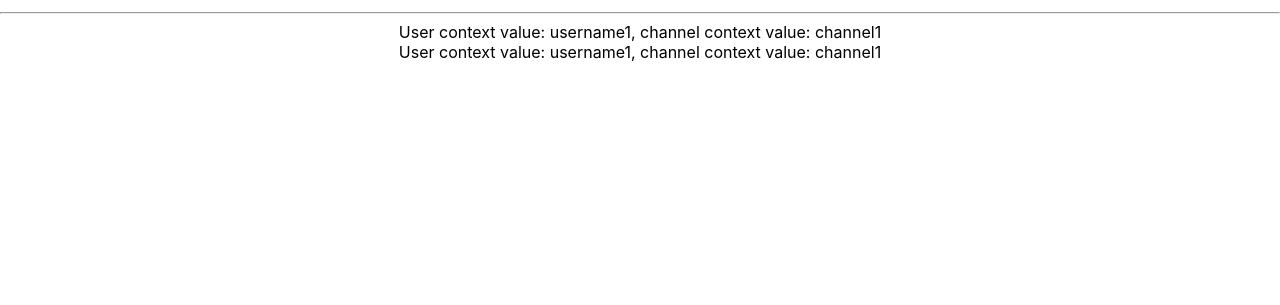
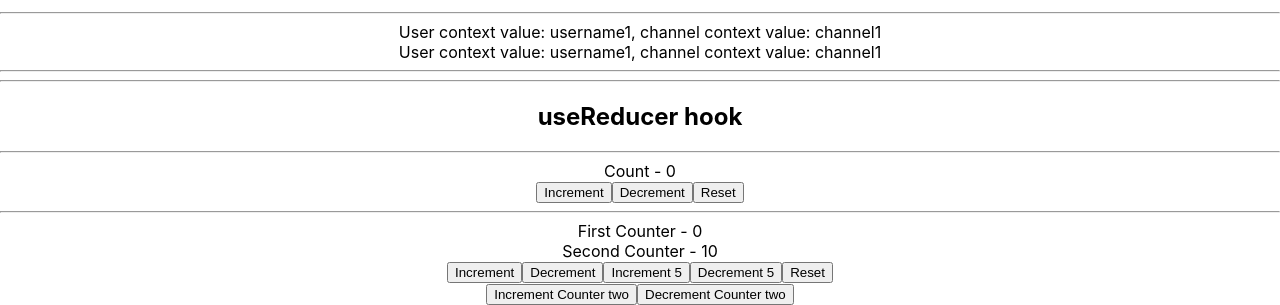
Before and after one commit to apm30/hooks, a React (Create React App) app: page / in a window 1280 px wide. Shown: the part 904-1209 px from the top of the page. Before the commit the page ends 966 px from the top, so only its background shows below. Built offline with nearby package versions, Linux system fonts and the light colour scheme; no server answers.

Commit message:
ReducerCounters added

```diff
--- a/src/App.js
+++ b/src/App.js
@@ -11,6 +11,8 @@
 import IntervalHookCounter from './components/IntervalHookCounter';
 import DataFetching from './components/DataFetching';
 import ComponentA from './components/ComponentA';
+import ReducerCounter from './components/ReducerCounter';
+import ReducerCounterTwo from './components/ReducerCounterTwo';
 
 export const UserContext = React.createContext();
 export const ChannelContext = React.createContext();
@@ -58,6 +60,13 @@
 					<ComponentA />
 				</ChannelContext.Provider>
 			</UserContext.Provider>
+			<hr />
+			<hr />
+			<h2>useReducer hook</h2>
+			<hr />
+			<ReducerCounter />
+			<hr />
+			<ReducerCounterTwo />
 		</div>
 	);
 }
--- /dev/null
+++ b/src/components/ReducerCounter.jsx
@@ -0,0 +1,27 @@
+import React, { useReducer } from 'react';
+const initialState = 0;
+const reducer = (state, action) => {
+	switch (action) {
+		case 'increment':
+			return state + 1;
+		case 'decrement':
+			return state - 1;
+		case 'reset':
+			return initialState;
+		default:
+			return state;
+	}
+};
+function ReducerCounter() {
+	const [count, dispatch] = useReducer(reducer, initialState);
+	return (
+		<div>
+			<div>Count - {count}</div>
+			<button onClick={() => dispatch('increment')}>Increment</button>
+			<button onClick={() => dispatch('decrement')}>Decrement</button>
+			<button onClick={() => dispatch('reset')}>Reset</button>
+		</div>
+	);
+}
+
+export default ReducerCounter;
--- /dev/null
+++ b/src/components/ReducerCounterTwo.jsx
@@ -0,0 +1,53 @@
+import React, { useReducer } from 'react';
+const initialState = {
+	firstCounter: 0,
+	secondCounter: 10
+};
+const reducer = (state, action) => {
+	switch (action.type) {
+		case 'increment':
+			return { ...state, firstCounter: state.firstCounter + action.value };
+		case 'decrement':
+			return { ...state, firstCounter: state.firstCounter - action.value };
+		case 'increment2':
+			return { ...state, secondCounter: state.secondCounter + action.value };
+		case 'decrement2':
+			return { ...state, secondCounter: state.secondCounter - action.value };
+		case 'reset':
+			return initialState;
+		default:
+			return state;
+	}
+};
+function ReducerCounterTwo() {
+	const [count, dispatch] = useReducer(reducer, initialState);
+	return (
+		<div>
+			<div>First Counter - {count.firstCounter}</div>
+			<div>Second Counter - {count.secondCounter}</div>
+			<button onClick={() => dispatch({ type: 'increment', value: 1 })}>
+				Increment
+			</button>
+			<button onClick={() => dispatch({ type: 'decrement', value: 1 })}>
+				Decrement
+			</button>
+			<button onClick={() => dispatch({ type: 'increment', value: 5 })}>
+				Increment 5
+			</button>
+			<button onClick={() => dispatch({ type: 'decrement', value: 5 })}>
+				Decrement 5
+			</button>
+			<button onClick={() => dispatch({ type: 'reset' })}>Reset</button>
+			<div>
+				<button onClick={() => dispatch({ type: 'increment2', value: 1 })}>
+					Increment Counter two
+				</button>
+				<button onClick={() => dispatch({ type: 'decrement2', value: 1 })}>
+					Decrement Counter two
+				</button>
+			</div>
+		</div>
+	);
+}
+
+export default ReducerCounterTwo;
```
